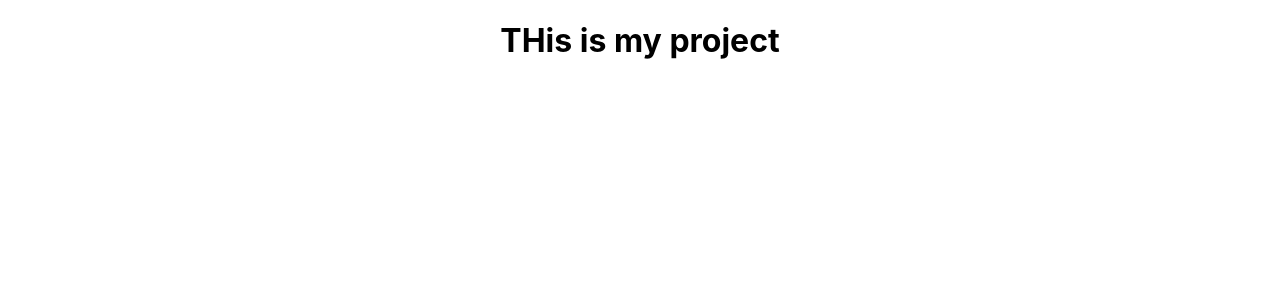
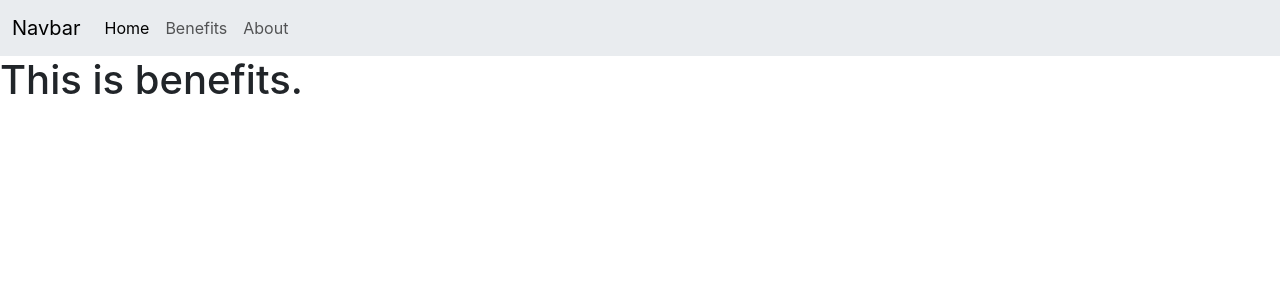
Before and after one commit to dedJack/forex, a React (Create React App) app: page /Benefits in a window 1280 px wide. Shown: the top 300 px of the page. Built offline with nearby package versions, Linux system fonts and the light colour scheme.

Commit message:
navbar added with bootstrap

```diff
--- a/public/index.html
+++ b/public/index.html
@@ -24,7 +24,8 @@
       work correctly both with client-side routing and a non-root public URL.
       Learn how to configure a non-root public URL by running `npm run build`.
     -->
-    <title>React App</title>
+    <title>Forex - Get the latest news &updates about market at your finger tips.</title>
+    <link href="https://cdn.jsdelivr.net/npm/bootstrap@5.3.3/dist/css/bootstrap.min.css" rel="stylesheet" integrity="sha384-QWTKZyjpPEjISv5WaRU9OFeRpok6YctnYmDr5pNlyT2bRjXh0JMhjY6hW+ALEwIH" crossorigin="anonymous">
   </head>
   <body>
     <noscript>You need to enable JavaScript to run this app.</noscript>
@@ -39,5 +40,9 @@
       To begin the development, run `npm start` or `yarn start`.
       To create a production bundle, use `npm run build` or `yarn build`.
     -->
+
+
+    <script src="https://cdn.jsdelivr.net/npm/bootstrap@5.3.3/dist/js/bootstrap.bundle.min.js" integrity="sha384-YvpcrYf0tY3lHB60NNkmXc5s9fDVZLESaAA55NDzOxhy9GkcIdslK1eN7N6jIeHz" crossorigin="anonymous"></script>
+
   </body>
 </html>
--- a/src/App.js
+++ b/src/App.js
@@ -1,10 +1,29 @@
 import './App.css';
+import Navbar from './components/Navbar';
+import Benefits from './components/Benefits';
+import Home from './components/Home';
+import About from "./components/About";
+import {
+  BrowserRouter as Router,
+  Routes,
+  Route,
+} from "react-router-dom";
 
 function App() {
   return (
-    <div className="App">
-     <h1>THis is my project</h1>
-    </div>
+    <>
+    <Router>
+        <Navbar/>
+
+        <div >
+          <Routes>
+            <Route  path="/" element={<Home/>} />
+            <Route  path="/Benefits" element={<Benefits/>}/>
+            <Route  path="/About" element={<About/>}/>
+          </Routes>
+        </div>
+    </Router>
+    </>
   );
 }
 
--- /dev/null
+++ b/src/components/About.js
@@ -0,0 +1,11 @@
+import React from 'react'
+
+const About = () => {
+  return (
+    <div>
+      <h1>This is about.</h1>
+    </div>
+  )
+}
+
+export default About
--- /dev/null
+++ b/src/components/Benefits.js
@@ -0,0 +1,11 @@
+import React from 'react'
+
+const Benifits = () => {
+  return (
+    <div>
+      <h1>This is benefits.</h1>
+    </div>
+  )
+}
+
+export default Benifits
--- /dev/null
+++ b/src/components/Home.js
@@ -0,0 +1,11 @@
+import React from 'react'
+
+const Home = () => {
+  return (
+    <div >
+      <h1>This is Home</h1>
+    </div>
+  )
+}
+
+export default Home
--- /dev/null
+++ b/src/components/Navbar.js
@@ -0,0 +1,29 @@
+import React from 'react'
+import { Link } from 'react-router-dom'
+
+
+const Navbar = () => {
+  return (
+    <div>
+      <nav className="navbar navbar-expand-lg bg-body-secondary">
+        <div className="container-fluid">
+          <Link className="navbar-brand" to="/">Navbar</Link>
+          <button className="navbar-toggler" type="button" data-bs-toggle="collapse" data-bs-target="#navbarNavAltMarkup" aria-controls="navbarNavAltMarkup" aria-expanded="false" aria-label="Toggle navigation">
+            <span className="navbar-toggler-icon"></span>
+          </button>
+          <div className="collapse navbar-collapse" id="navbarNavAltMarkup">
+            <div className="navbar-nav">
+              <Link className="nav-link active" aria-current="page" to="/">Home</Link>
+              <Link className="nav-link" to="/Benefits">Benefits</Link>
+              <Link className="nav-link" to="/About">About</Link>
+              {/* <Link className="nav-link disabled" aria-disabled="true">Disabled</Link> */}
+            </div>
+          </div>
+        </div>
+      </nav>
+
+    </div>
+  )
+}
+
+export default Navbar
```
